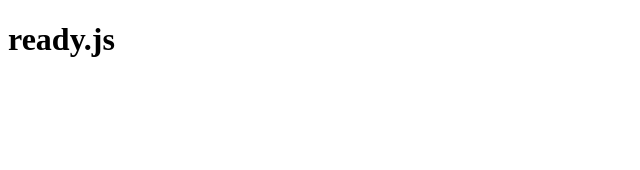
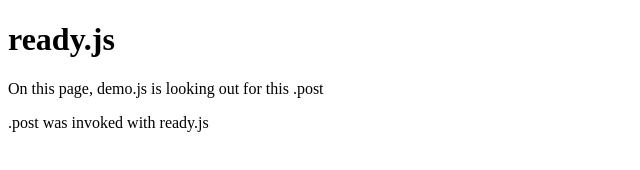
Before and after one commit to benjaminreid/ready.js, a plain HTML site: page demo/index.html in a window 1280 px wide. Shown: the whole page, without its empty margins (0-640 px from the left). Drawn offline with Linux system fonts and the light colour scheme.

Commit message:
Most basic implementation

```diff
--- a/demo/demo.js
+++ b/demo/demo.js
@@ -0,0 +1,8 @@
+(function() {
+
+  // when an element with class="post" is in the DOM, our callback is called
+  ready('.post', function(post) {
+    post.innerHTML += " was invoked with ready.js";
+  });
+
+})();
--- a/demo/index.html
+++ b/demo/index.html
@@ -6,6 +6,10 @@
   </head>
   <body>
     <h1>ready.js</h1>
+
+    <p>On this page, demo.js is looking out for this .post</p>
+    <div class="post">.post</div>
+
     <script src="../src/ready.js"></script>
     <script src="demo.js"></script>
   </body>
--- a/src/ready.js
+++ b/src/ready.js
@@ -1,3 +1,19 @@
 ;(function() {
-  console.log('ready.js');
+  'use strict';
+
+  var ready;
+
+  ready = function(selector, callback) {
+    // get the element that the callback depends on
+    var element = document.querySelector(selector);
+
+    // if we have the element we fire the callback and pass the element
+    // as an argument
+    if (element) {
+      callback(element);
+    }
+  };
+
+  // expose ready
+  window.ready = ready;
 })();
```
